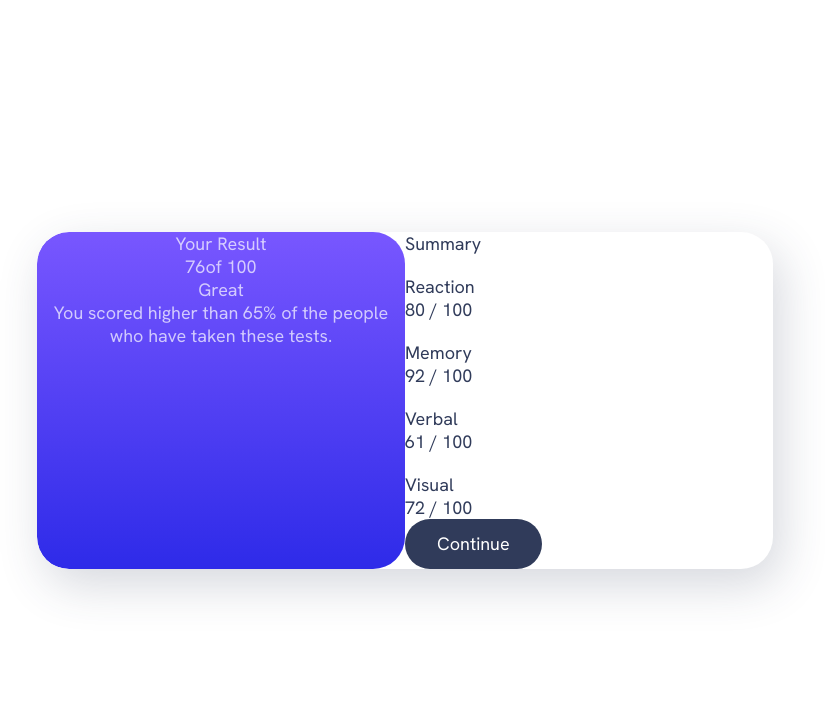
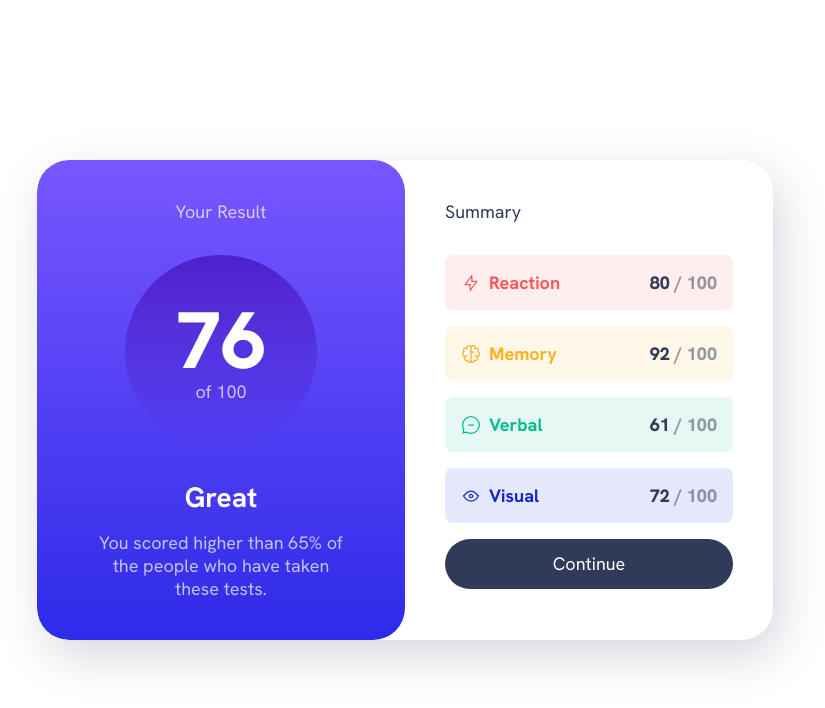
Before and after one commit to vimalpksh/Result-Summary-FrontEndMentor, a plain HTML site: page index.html in a window 1280 px wide. Shown: the whole page, without its empty margins (235-1060 px from the left). Drawn offline with Linux system fonts and the light colour scheme.

Commit message:
updated the issue and project completed

```diff
--- a/index.html
+++ b/index.html
@@ -23,7 +23,8 @@
             </p>
           </div>
         </div>
-        <div class="summary">Summary</h2>
+        <div class="summary grid-flow" data-spacing="large">
+            <h2 class="section-title">Summary</h2>
             <div class="grid-flow">
                 <div class="summary-item" data-item-type="accent-1">
                     <div class="flex-group">
@@ -59,6 +60,7 @@
                 <button class="button">Continue</button>
             </div>
         </div>
+        </div>
       </div>
     </main>
   </body>
--- a/style.css
+++ b/style.css
@@ -102,13 +102,93 @@ body {
   max-width: 46rem;
   display: grid;
   --border-radius: 2rem;
+  --padding: 2.5rem;
 }
 
 .results {
   color: hsl(var(--clr-neutral-hsl-100), 0.7);
   text-align: center;
   background: var(--gradient-primary);
-  border-radius: var(--border-radius);
+  border-radius: 0 0 var(--border-radius) var(--border-radius);
+  padding: var(--padding) calc(var(--padding) * 1.5);
+}
+.flex-group {
+  display: flex;
+  align-items: center;
+  gap: 0.5rem;
+  flex-wrap: wrap;
+}
+
+.grid-flow {
+  display: grid;
+  align-content: start;
+  gap: 1rem;
+}
+.grid-flow[data-spacing="large"] {
+  gap: 2rem;
+}
+.result-score {
+  display: grid;
+  place-content: center;
+  width: 12rem;
+  margin-inline: auto;
+  background: var(--gradient-to-transparent);
+  aspect-ratio: 1 / 1;
+  border-radius: 50%;
+}
+.result-score span {
+  display: block;
+  font-size: var(--fs-900);
+  font-weight: var(--fw-black);
+  line-height: 1;
+  color: var(--clr-neutral-100);
+}
+
+.result-rank {
+  color: var(--clr-neutral-100);
+  font-size: var(--fs-700);
+  font-weight: var(--fw-bold);
+}
+.summary {
+  padding: var(--padding);
+}
+
+.summary-item {
+  display: flex;
+  justify-content: space-between;
+  align-items: center;
+  padding: 1rem;
+  border-radius: 0.5rem;
+  background-color: hsl(var(--item-color), 0.1);
+}
+
+.summary-item svg {
+  stroke: hsl(var(--item-color));
+}
+
+.summary-item-title {
+  color: hsl(var(--item-color));
+  font-weight: var(--fw-bold);
+}
+
+.summary-item[data-item-type="accent-1"] {
+  --item-color: var(--clr-accent-1);
+}
+.summary-item[data-item-type="accent-2"] {
+  --item-color: var(--clr-accent-2);
+}
+.summary-item[data-item-type="accent-3"] {
+  --item-color: var(--clr-accent-3);
+}
+.summary-item[data-item-type="accent-4"] {
+  --item-color: var(--clr-accent-4);
+}
+.summary-score {
+  font-weight: var(--fw-black);
+  color: hsl(var(--clr-neutral-hsl-700), 0.5);
+}
+.summary-score span {
+  color: var(--clr-neutral-700);
 }
 
 /* ============= */
@@ -119,9 +199,13 @@ body {
     place-items: center;
   }
   .result-summary {
+    margin-inline: 1rem;
     grid-template-columns: 1fr 1fr;
     border-radius: var(--border-radius);
     box-shadow: 0.5rem 1rem 3rem hsl(var(--clr-neutral-hsl-700), 0.2);
     overflow: hidden;
   }
+  .results {
+    border-radius: var(--border-radius);
+  }
 }
```
